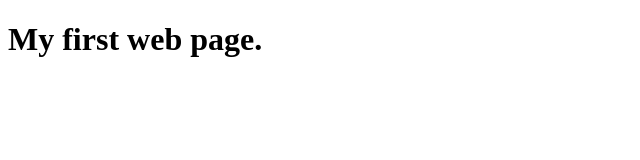
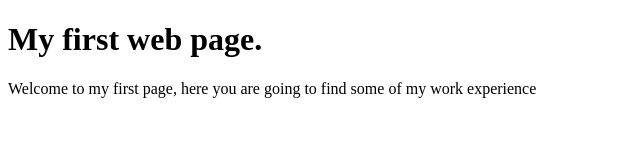
Before and after one commit to itzelelizabeth/itzelelizabeth.github.io, a plain HTML site: page index.html in a window 1280 px wide. Shown: the whole page, without its empty margins (0-640 px from the left). Drawn offline with Linux system fonts and the light colour scheme.

Commit message:
My first web pages

```diff
--- a/index.html
+++ b/index.html
@@ -9,5 +9,7 @@
 
 <body>
 <h1> My first web page. </h1>
+
+<p> Welcome to my first page, here you are going to find some of my work experience </p>
 </body>
 </html>
```
